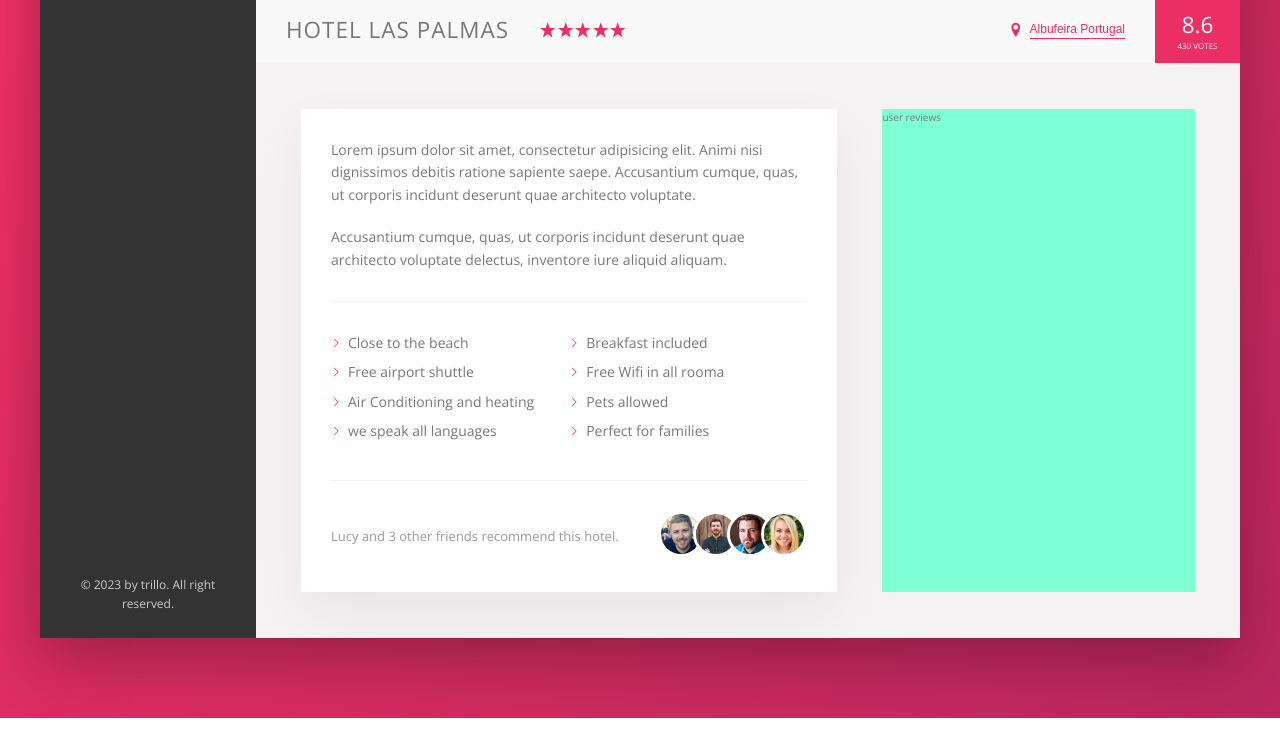
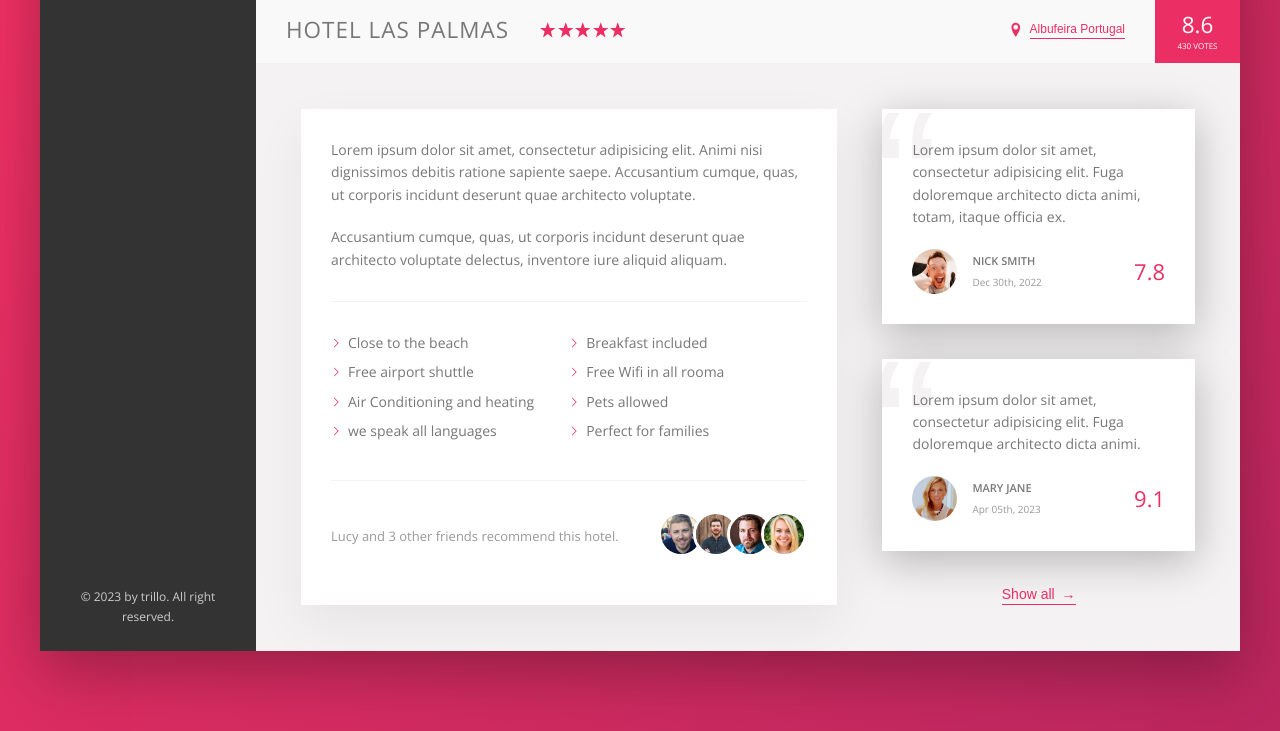
Before and after one commit to PraveenSS3B/Trillo, a website: page index.html in a window 1280 px wide. Shown: the part 538-1269 px from the top of the page. Drawn offline with nearby package versions, Linux system fonts and the light colour scheme.

Commit message:
user reviews component completed

```diff
--- a/index.html
+++ b/index.html
@@ -194,7 +194,46 @@
                 </div>
               </div>
             </div>
-            <div class="user-reviews">user reviews</div>
+            <figure class="user-reviews">
+              <figure class="review">
+                <blockquote class="review__text">
+                  Lorem ipsum dolor sit amet, consectetur adipisicing elit. Fuga
+                  doloremque architecto dicta animi, totam, itaque officia ex.
+                </blockquote>
+                <figcaption class="review__user">
+                  <img
+                    src="img/user-1.jpg"
+                    alt="Photo 1"
+                    class="review__photo"
+                  />
+                  <div class="review__user-box">
+                    <p class="review__user-name">Nick Smith</p>
+                    <p class="review__user-date">Dec 30th, 2022</p>
+                  </div>
+                  <div class="review__rating">7.8</div>
+                </figcaption>
+              </figure>
+
+              <figure class="review">
+                <blockquote class="review__text">
+                  Lorem ipsum dolor sit amet, consectetur adipisicing elit. Fuga
+                  doloremque architecto dicta animi.
+                </blockquote>
+                <figcaption class="review__user">
+                  <img
+                    src="img/user-2.jpg"
+                    alt="Photo 2"
+                    class="review__photo"
+                  />
+                  <div class="review__user-box">
+                    <p class="review__user-name">Mary Jane</p>
+                    <p class="review__user-date">Apr 05th, 2023</p>
+                  </div>
+                  <div class="review__rating">9.1</div>
+                </figcaption>
+              </figure>
+              <button class="btn-inline">Show all <span>&rarr;</span></button>
+            </figure>
           </div>
         </main>
       </div>
--- a/sass/_base.scss
+++ b/sass/_base.scss
@@ -12,6 +12,7 @@
   --color-grey-dark-3: #999;
 
   --shadow-dark: 0 2rem 6rem rgba(0, 0, 0, 0.3);
+  --shadow-light: 0 1rem 4rem rgba(0, 0, 0, 0.25);
   --line: 1px solid var(--color-grey-light-2);
 }
 
--- a/sass/_components.scss
+++ b/sass/_components.scss
@@ -241,8 +241,17 @@
   background-color: transparent;
   cursor: pointer;
   transition: all 0.2s;
+
+  & span {
+    margin-left: 3px;
+    transition: margin-left 0.2s;
+  }
+
   &:hover {
     color: var(--color-grey-dark-1);
+    span {
+      margin-left: 8px;
+    }
   }
   &:focus {
     outline: none;
@@ -323,3 +332,62 @@
     }
   }
 }
+
+.review {
+  background-color: #fff;
+  box-shadow: var(--shadow-light);
+  margin-bottom: 3.5rem;
+  padding: 3rem;
+  position: relative;
+  overflow: hidden;
+  &__text {
+    margin-bottom: 2rem;
+    z-index: 10;
+    position: relative;
+  }
+
+  &__user {
+    display: flex;
+    align-items: center;
+  }
+
+  &__photo {
+    height: 4.5rem;
+    width: 4.5rem;
+    border-radius: 50%;
+    margin-right: 1.5rem;
+  }
+
+  &__user-box {
+    margin-right: auto;
+  }
+
+  &__user-name {
+    font-size: 1.1rem;
+    font-weight: 600;
+    text-transform: uppercase;
+    margin-bottom: 0.4rem;
+  }
+
+  &__user-date {
+    font-size: 1rem;
+    color: var(--color-grey-dark-3);
+  }
+
+  &__rating {
+    color: var(--color-primary);
+    font-size: 2.2rem;
+    font-weight: 300;
+  }
+  &::before {
+    content: "\201c";
+    position: absolute;
+    top: -2.75rem;
+    left: -1rem;
+    line-height: 1;
+    font-size: 20rem;
+    font-family: sans-serif;
+    color: var(--color-grey-light-2);
+    z-index: 1;
+  }
+}
--- a/sass/_layout.scss
+++ b/sass/_layout.scss
@@ -33,6 +33,7 @@
 }
 
 .detail {
+  font-size: 1.4rem;
   display: flex;
   padding: 4.5rem;
   background-color: var(--color-grey-light-2);
@@ -40,7 +41,6 @@
 }
 
 .description {
-  font-size: 1.4rem;
   background-color: #fff;
   box-shadow: 0 2rem 5rem rgba(0, 0, 0, 0.06);
   padding: 3rem;
@@ -49,6 +49,8 @@
 }
 
 .user-reviews {
-  background-color: aquamarine;
   flex: 1;
+  display: flex;
+  flex-direction: column;
+  align-items: center;
 }
```
Also changed, not shown: css/style.css.
